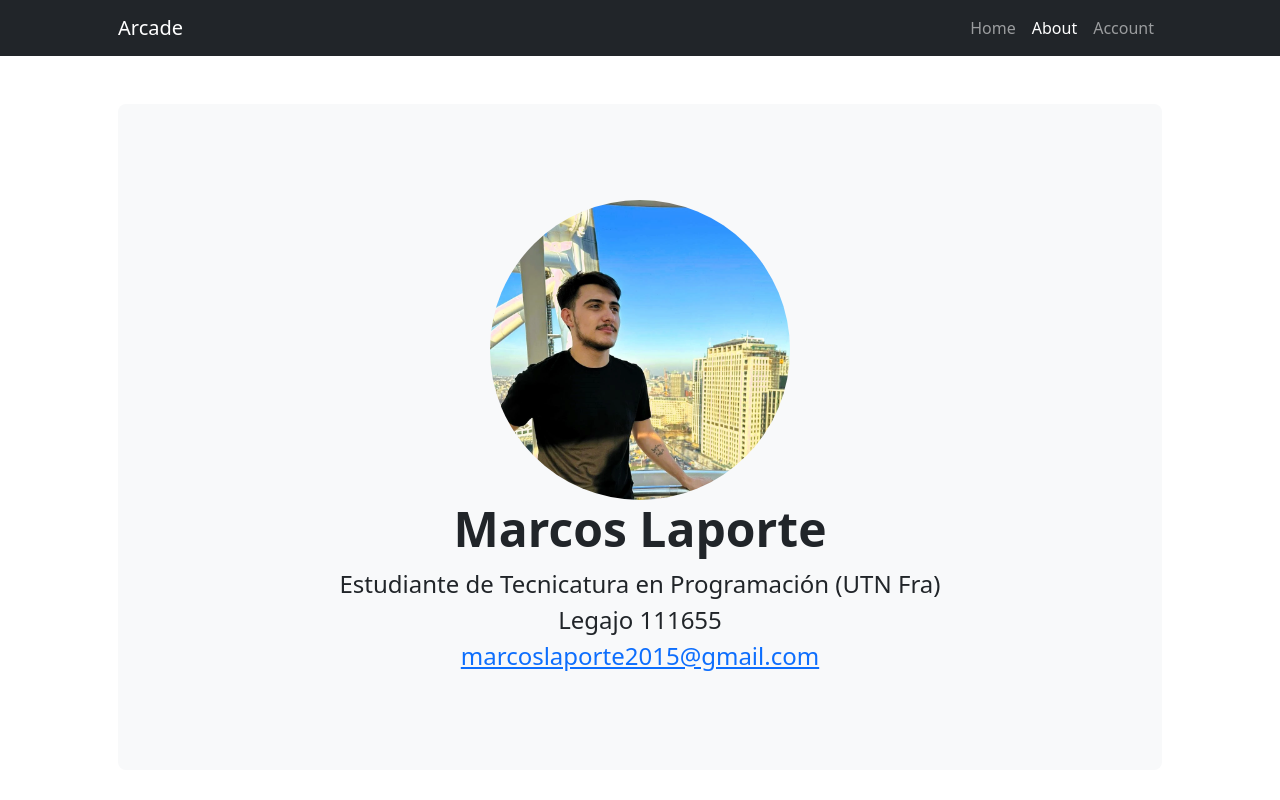
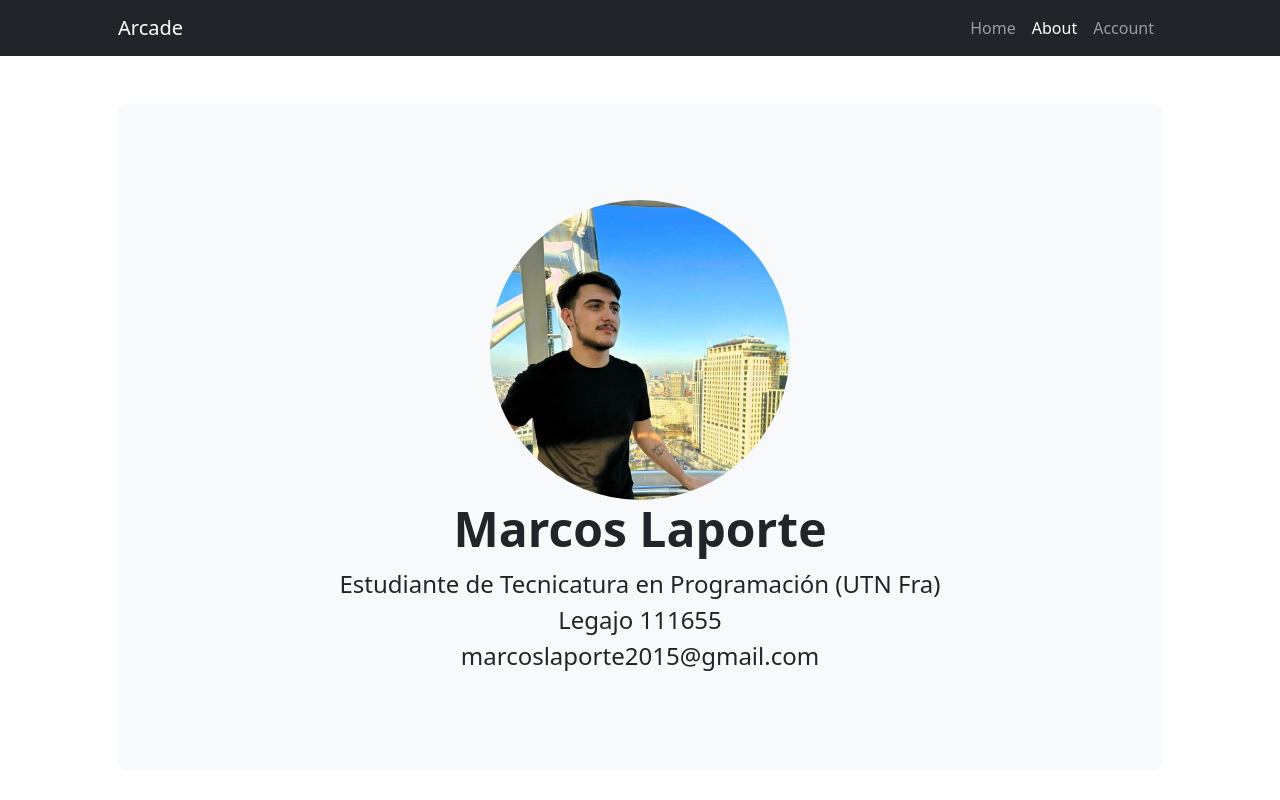
Before and after one commit to MarcosLaporte/LaboIV_TP_Laporte, an Angular app: page /about in a window 1280 px wide. Shown: the top 800 px of the page. Built offline with nearby package versions, Linux system fonts and the light colour scheme.

Commit message:
Update mail info

```diff
--- a/src/app/components/about/about.component.html
+++ b/src/app/components/about/about.component.html
@@ -34,8 +34,7 @@
 							<h1 class="display-0 fw-bold">Marcos Laporte</h1>
 							<p class="fs-4">Estudiante de Tecnicatura en Programación (UTN Fra)<br></p>
 							<p class="fs-4">Legajo 111655</p>
-							<a class="fs-4"
-								href="mailto=mailmarcoslaporte2015@gmail.com">marcoslaporte2015@gmail.com</a>
+							<p class="fs-4">marcoslaporte2015@gmail.com</p>
 						</div>
 					</div>
 				</div>
```
